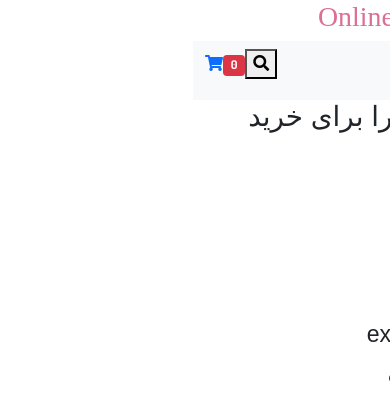
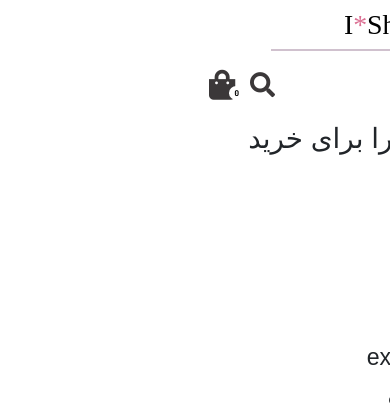
Before and after one commit to paria-farzam/online-shop, a React (Create React App) app: page /cart in a window 390 px wide. Shown: the top 404 px of the page. Built offline with nearby package versions, Linux system fonts and the light colour scheme; a small style sheet from the web is missing; a web font is replaced by a local one.

Commit message:
hamburger menu icon changed

```diff
--- a/package.json
+++ b/package.json
@@ -10,8 +10,10 @@
     "axios": "^0.21.1",
     "bootstrap": "^5.0.2",
     "g": "^2.0.1",
+    "hamburger-react": "^2.4.1",
     "react": "^17.0.2",
     "react-bootstrap": "^2.0.0-beta.4",
+    "react-burger-menu": "^3.0.6",
     "react-dom": "^17.0.2",
     "react-router-dom": "^5.2.0",
     "react-scripts": "4.0.3",
--- a/src/Components/App.css
+++ b/src/Components/App.css
@@ -36,3 +36,7 @@
     transform: rotate(360deg);
   }
 }
+
+img{
+  width: 290px;
+}
--- a/src/Components/LayOut/Header/Header.js
+++ b/src/Components/LayOut/Header/Header.js
@@ -1,87 +1,127 @@
-import React from "react";
+import React, { useState, useContext } from "react";
 import { Link, NavLink } from "react-router-dom";
 import "./mobile.css";
+import { fallDown as Menu } from "react-burger-menu";
+import { Spin as Hamburger } from "hamburger-react";
 
 const Header = () => {
-  //handel closing hamburger menu in 2 next functions
-  const closeMenu = () => {
-    const collapseBtn = document.querySelector("#collapse-btn");
-    const menu = document.querySelector("#navbarNav");
+  const MyContext = React.createContext();
 
-    menu.classList.remove("show");
-    collapseBtn.classList.add("collapsed");
+  // create the provider
+  const MyProvider = (props) => {
+    const [menuOpenState, setMenuOpenState] = useState(false);
+
+    return (
+      <MyContext.Provider
+        value={{
+          isMenuOpen: menuOpenState,
+          toggleMenu: () => setMenuOpenState(!menuOpenState),
+          stateChangeHandler: (newState) => setMenuOpenState(newState.isOpen),
+        }}
+      >
+        {props.children}
+      </MyContext.Provider>
+    );
   };
 
-  window.addEventListener("mouseleave" && "click", () => {
-    const collapseBtn = document.querySelector("#collapse-btn");
-    const menu = document.querySelector("#navbarNav");
+  // create a button that calls a context function to set a new open state when clicked
+  const Button = () => {
+    const ctx = useContext(MyContext);
+    return (
+      <button className="hamburger-btn p-0" onClick={ctx.toggleMenu}>
+        <Hamburger size={31} distance="lg" color="rgb(59, 56, 57)" rounded />
+      </button>
+    );
+  };
 
-    menu.classList.remove("show");
-    collapseBtn.classList.add("collapsed");
-  });
+  // create a navigation component that wraps the burger menu
+  const Navigation = () => {
+    const ctx = useContext(MyContext);
+
+    return (
+      <Menu
+        right
+        width={"80vw"}
+        customBurgerIcon={false}
+        isOpen={ctx.isMenuOpen}
+        onStateChange={(state) => ctx.stateChangeHandler(state)}
+      >
+        <NavLink className="nav-link menu-item" to="/register">
+          ورود / ثبت نام
+        </NavLink>
+        <NavLink className="nav-link menu-item" to="/women">
+          زنانه
+        </NavLink>
+        <NavLink className="nav-link menu-item" to="/men">
+          مردانه
+        </NavLink>
+        <NavLink className="nav-link menu-item" to="/kids">
+          بچگانه
+        </NavLink>
+      </Menu>
+    );
+  };
 
   return (
-    <div id="header">
-      <Link to="/" className="text-decoration-none">
-        <h1 className="text-center logo">Online Shop</h1>
-      </Link>
-      <nav className="navbar navbar-expand-lg navbar-light bg-light">
-        <div className="container-fluid">
-          <button
-            className="navbar-toggler"
-            id="collapse-btn"
-            type="button"
-            data-bs-toggle="collapse"
-            data-bs-target="#navbarNav"
-            aria-controls="navbarNav"
-            aria-expanded="false"
-            aria-label="Toggle navigation"
-          >
-            <i className="fas fa-bars"></i>
-          </button>
-          <div>
-            <button>
-              <i className="fas fa-search"></i>
-            </button>
-            <Link to="/cart">
-              <p className="badge bg-danger" id="counter">
-                0
-              </p>
-              <i className="fas fa-shopping-cart"></i>
-            </Link>
+    <header>
+      <nav id="page-wrap">
+        <Link to="/" className="text-decoration-none">
+          <h1 className="text-center logo my-2">
+            I<span>*</span>Sh<span>OP</span>
+          </h1>
+        </Link>
+
+        <hr className="mx-auto my-0" />
+
+        <div className="navbar">
+
+          <div className='d-md-none'>
+            <MyProvider >
+              <div>
+                <Button />
+                <Navigation />
+              </div>
+            </MyProvider>
           </div>
-
-          <div className="collapse navbar-collapse" id="navbarNav">
+          <div className="d-none d-md-inline navbar-expand-md">
             <ul className="navbar-nav">
               <li className="nav-item">
-                <NavLink
-                  className="nav-link"
-                  onClick={closeMenu}
-                  to="/register"
-                >
+                <NavLink className="nav-link" to="/register">
                   ورود / ثبت نام
                 </NavLink>
               </li>
               <li className="nav-item">
-                <NavLink className="nav-link" onClick={closeMenu} to="/women">
+                <NavLink className="nav-link" to="/women">
                   زنانه
                 </NavLink>
               </li>
               <li className="nav-item">
-                <NavLink className="nav-link" onClick={closeMenu} to="/men">
+                <NavLink className="nav-link" to="/men">
                   مردانه
                 </NavLink>
               </li>
               <li className="nav-item">
-                <NavLink className="nav-link" onClick={closeMenu} to="/kids">
+                <NavLink className="nav-link" to="/kids">
                   بچگانه
                 </NavLink>
               </li>
             </ul>
           </div>
+
+          <div className="d-flex align-content-center">
+            <button className="search-btn">
+              <i className="fas fa-search"></i>
+            </button>
+            <Link to="/cart">
+              <p className="badge mb-0" id="counter">
+                0
+              </p>
+              <i className="fas fa-shopping-bag"></i>
+            </Link>
+          </div>
         </div>
       </nav>
-    </div>
+    </header>
   );
 };
 
--- a/src/Components/LayOut/Header/mobile.css
+++ b/src/Components/LayOut/Header/mobile.css
@@ -1,12 +1,90 @@
-.navbar-toggler:focus {
-  text-decoration: none;
-  outline: 0;
-  box-shadow: none !important;
+/* header */
+header{
+  width: 100vw;
+  position: unset;
 }
+.navbar {
+  background: white !important;
+}
+hr{
+  color: rgb(68, 8, 60);
+  width: 60vw;
+  height: 1.5px !important;
+}
+
+/* menu */
+.menuContainer{
+  width: 100vw;
+  height: 100vh;
+  position: absolute;
+  z-index: 10;
+}
+#menu{
+  width: 80vw;
+  background: white;
+  height: 100vh;
+}
+
+/* logo */
 .logo {
-  color: palevioletred;
+  color: black;
   font-family: "Chango", cursive;
 }
+.logo span{
+  color: palevioletred;
+}
+
+/* hamburger menu */
+.hamburger-btn{
+  border: none;
+  background: transparent;
+  margin-right: 10px;
+}
+/* General sidebar styles */
+.bm-menu {
+  background: #ffffff;
+  padding: 1.5rem 2rem;
+  font-size: 1.15em;
+}
+/* Morph shape necessary with bubble or elastic */
+.bm-morph-shape {
+  fill: #ffffff;
+}
+/* Wrapper for item list */
+.bm-item-list {
+  color: #b8b7ad;
+  padding: 0.8em;
+}
+/* Individual item */
+.bm-item {
+  display: inline-block;
+}
+/* Styling of overlay */
+.bm-overlay {
+  background: rgba(0, 0, 0, 0.3);
+}
+
+/* navbar button */
+.search-btn {
+  background: transparent;
+  border: none;
+}
+.fa-search {
+  color: rgb(59, 56, 57);
+  font-size: 25px;
+  border: none;
+}
+.fa-shopping-bag {
+  color: rgb(59, 56, 57);
+  font-size: 30px;
+  margin-left: 1rem;
+}
+
 #counter {
   font-family: "Dosis", sans-serif;
+  font-size: 8px;
+  margin-left: -6px;
+  background: white;
+  border-radius: 50%;
+  color: black;
 }
```
Also changed, not shown: src/Components/LayOut/Header/hamburger.js (added, +72 -0 lines), src/Components/hi.js (added, +55 -0 lines), 1 other file (tests, documents, lock files or other folders).
